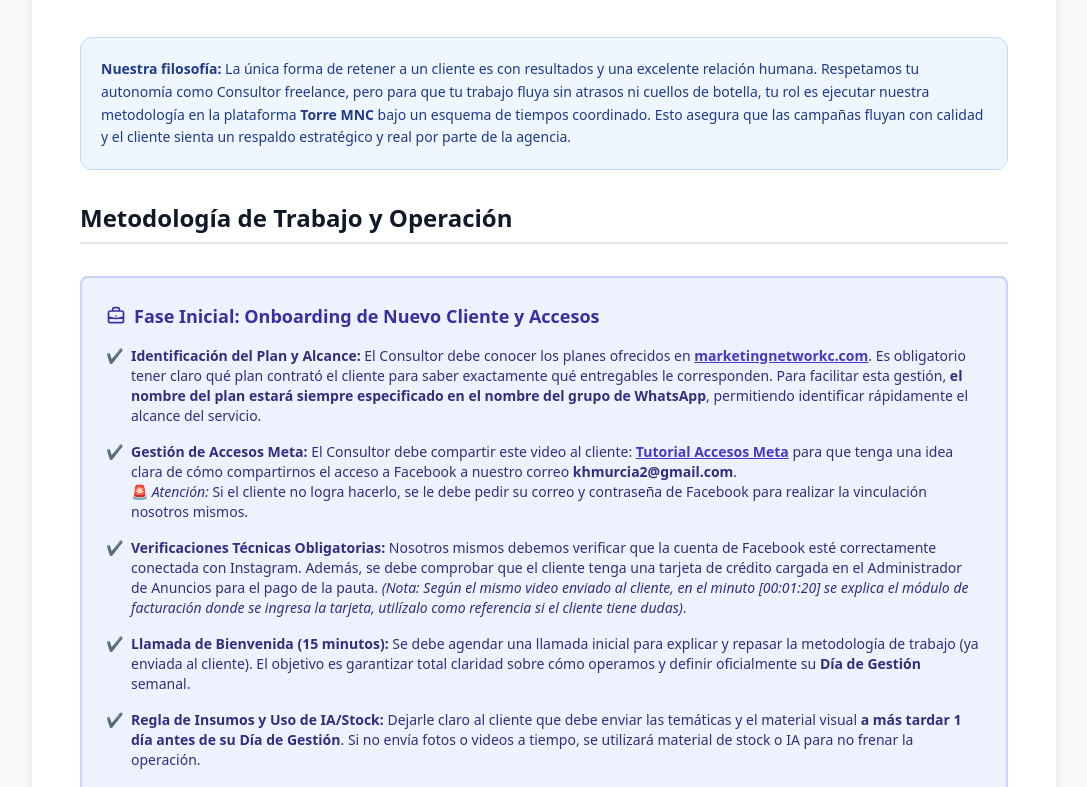
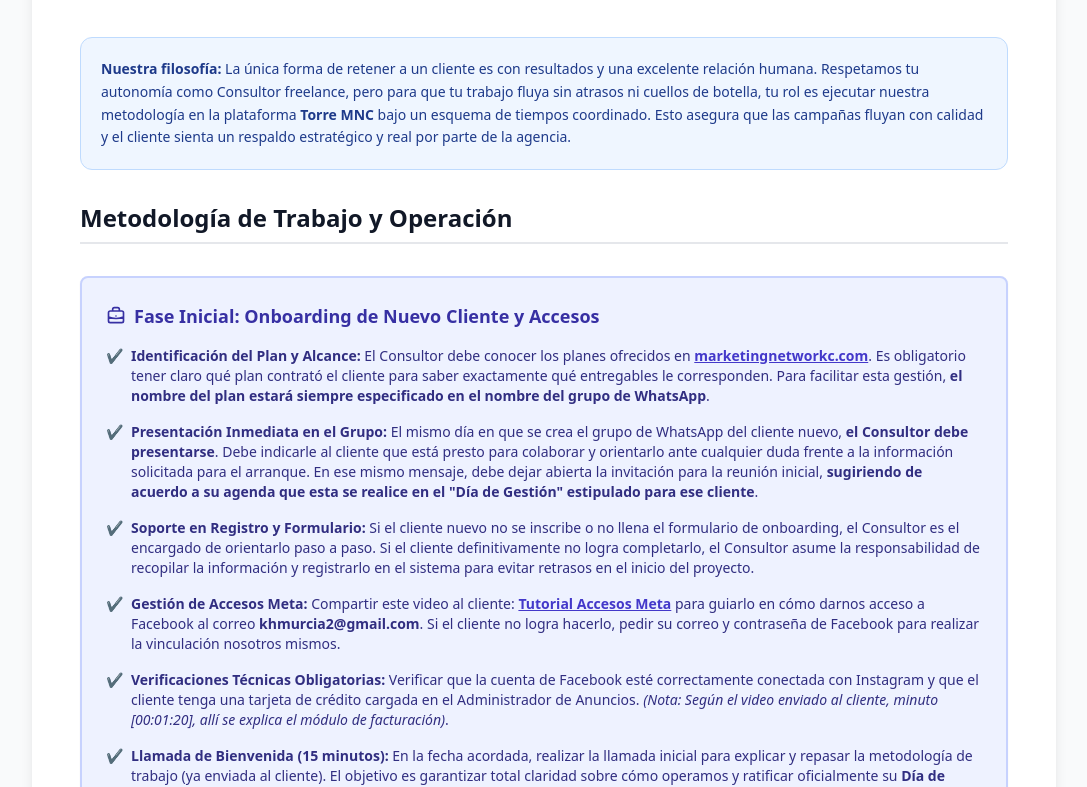
Before and after one commit to portalwebempresarial/acuerdofrelancedise-ador, a plain HTML site: page index.html in a window 1280 px wide. Shown: the part 163-950 px from the top of the page, without its empty margins (96-1183 px from the left). Drawn offline with nearby package versions, Linux system fonts and the light colour scheme.

Commit message:
index.html

```diff
--- a/index.html
+++ b/index.html
@@ -35,19 +35,27 @@
                 <ul class="list-none space-y-4 text-sm text-indigo-900">
                     <li class="flex items-start">
                         <span class="text-indigo-600 mr-2">✔</span>
-                        <p><strong>Identificación del Plan y Alcance:</strong> El Consultor debe conocer los planes ofrecidos en <a href="https://marketingnetworkc.com/" target="_blank" class="text-indigo-700 underline font-semibold">marketingnetworkc.com</a>. Es obligatorio tener claro qué plan contrató el cliente para saber exactamente qué entregables le corresponden. Para facilitar esta gestión, <strong>el nombre del plan estará siempre especificado en el nombre del grupo de WhatsApp</strong>, permitiendo identificar rápidamente el alcance del servicio.</p>
+                        <p><strong>Identificación del Plan y Alcance:</strong> El Consultor debe conocer los planes ofrecidos en <a href="https://marketingnetworkc.com/" target="_blank" class="text-indigo-700 underline font-semibold">marketingnetworkc.com</a>. Es obligatorio tener claro qué plan contrató el cliente para saber exactamente qué entregables le corresponden. Para facilitar esta gestión, <strong>el nombre del plan estará siempre especificado en el nombre del grupo de WhatsApp</strong>.</p>
                     </li>
                     <li class="flex items-start">
                         <span class="text-indigo-600 mr-2">✔</span>
-                        <p><strong>Gestión de Accesos Meta:</strong> El Consultor debe compartir este video al cliente: <a href="https://www.youtube.com/watch?v=nrGk3hIyU2Y" target="_blank" class="text-indigo-700 underline font-semibold">Tutorial Accesos Meta</a> para que tenga una idea clara de cómo compartirnos el acceso a Facebook a nuestro correo <strong>khmurcia2@gmail.com</strong>. <br>🚨 <em>Atención:</em> Si el cliente no logra hacerlo, se le debe pedir su correo y contraseña de Facebook para realizar la vinculación nosotros mismos.</p>
+                        <p><strong>Presentación Inmediata en el Grupo:</strong> El mismo día en que se crea el grupo de WhatsApp del cliente nuevo, <strong>el Consultor debe presentarse</strong>. Debe indicarle al cliente que está presto para colaborar y orientarlo ante cualquier duda frente a la información solicitada para el arranque. En ese mismo mensaje, debe dejar abierta la invitación para la reunión inicial, <strong>sugiriendo de acuerdo a su agenda que esta se realice en el "Día de Gestión" estipulado para ese cliente</strong>.</p>
                     </li>
                     <li class="flex items-start">
                         <span class="text-indigo-600 mr-2">✔</span>
-                        <p><strong>Verificaciones Técnicas Obligatorias:</strong> Nosotros mismos debemos verificar que la cuenta de Facebook esté correctamente conectada con Instagram. Además, se debe comprobar que el cliente tenga una tarjeta de crédito cargada en el Administrador de Anuncios para el pago de la pauta. <em>(Nota: Según el mismo video enviado al cliente, en el minuto [00:01:20] se explica el módulo de facturación donde se ingresa la tarjeta, utilízalo como referencia si el cliente tiene dudas)</em>.</p>
+                        <p><strong>Soporte en Registro y Formulario:</strong> Si el cliente nuevo no se inscribe o no llena el formulario de onboarding, el Consultor es el encargado de orientarlo paso a paso. Si el cliente definitivamente no logra completarlo, el Consultor asume la responsabilidad de recopilar la información y registrarlo en el sistema para evitar retrasos en el inicio del proyecto.</p>
                     </li>
                     <li class="flex items-start">
                         <span class="text-indigo-600 mr-2">✔</span>
-                        <p><strong>Llamada de Bienvenida (15 minutos):</strong> Se debe agendar una llamada inicial para explicar y repasar la metodología de trabajo (ya enviada al cliente). El objetivo es garantizar total claridad sobre cómo operamos y definir oficialmente su <strong>Día de Gestión</strong> semanal.</p>
+                        <p><strong>Gestión de Accesos Meta:</strong> Compartir este video al cliente: <a href="https://www.youtube.com/watch?v=nrGk3hIyU2Y" target="_blank" class="text-indigo-700 underline font-semibold">Tutorial Accesos Meta</a> para guiarlo en cómo darnos acceso a Facebook al correo <strong>khmurcia2@gmail.com</strong>. Si el cliente no logra hacerlo, pedir su correo y contraseña de Facebook para realizar la vinculación nosotros mismos.</p>
+                    </li>
+                    <li class="flex items-start">
+                        <span class="text-indigo-600 mr-2">✔</span>
+                        <p><strong>Verificaciones Técnicas Obligatorias:</strong> Verificar que la cuenta de Facebook esté correctamente conectada con Instagram y que el cliente tenga una tarjeta de crédito cargada en el Administrador de Anuncios. <em>(Nota: Según el video enviado al cliente, minuto [00:01:20], allí se explica el módulo de facturación)</em>.</p>
+                    </li>
+                    <li class="flex items-start">
+                        <span class="text-indigo-600 mr-2">✔</span>
+                        <p><strong>Llamada de Bienvenida (15 minutos):</strong> En la fecha acordada, realizar la llamada inicial para explicar y repasar la metodología de trabajo (ya enviada al cliente). El objetivo es garantizar total claridad sobre cómo operamos y ratificar oficialmente su <strong>Día de Gestión</strong> semanal.</p>
                     </li>
                     <li class="flex items-start">
                         <span class="text-indigo-600 mr-2">✔</span>
@@ -138,7 +146,7 @@
                         <div class="md:w-3/4 text-sm text-purple-900 space-y-1">
                             <p><strong>02:00 PM - 04:00 PM:</strong> Edición, estrategia y carga a Torre MNC. <span class="font-bold underline">Entrega de propuestas: 04:00 PM.</span></p>
                             <p><strong>04:00 PM - 06:00 PM:</strong> Ventana de revisión de 2 horas para el cliente.</p>
-                            <p><strong>06:00 PM:</strong> Aprobación automática (Silencio Positivo) y continuity inmediata con la programación.</p>
+                            <p><strong>06:00 PM:</strong> Aprobación automática (Silencio Positivo) y continuidad inmediata con la programación.</p>
                         </div>
                     </div>
 
```
